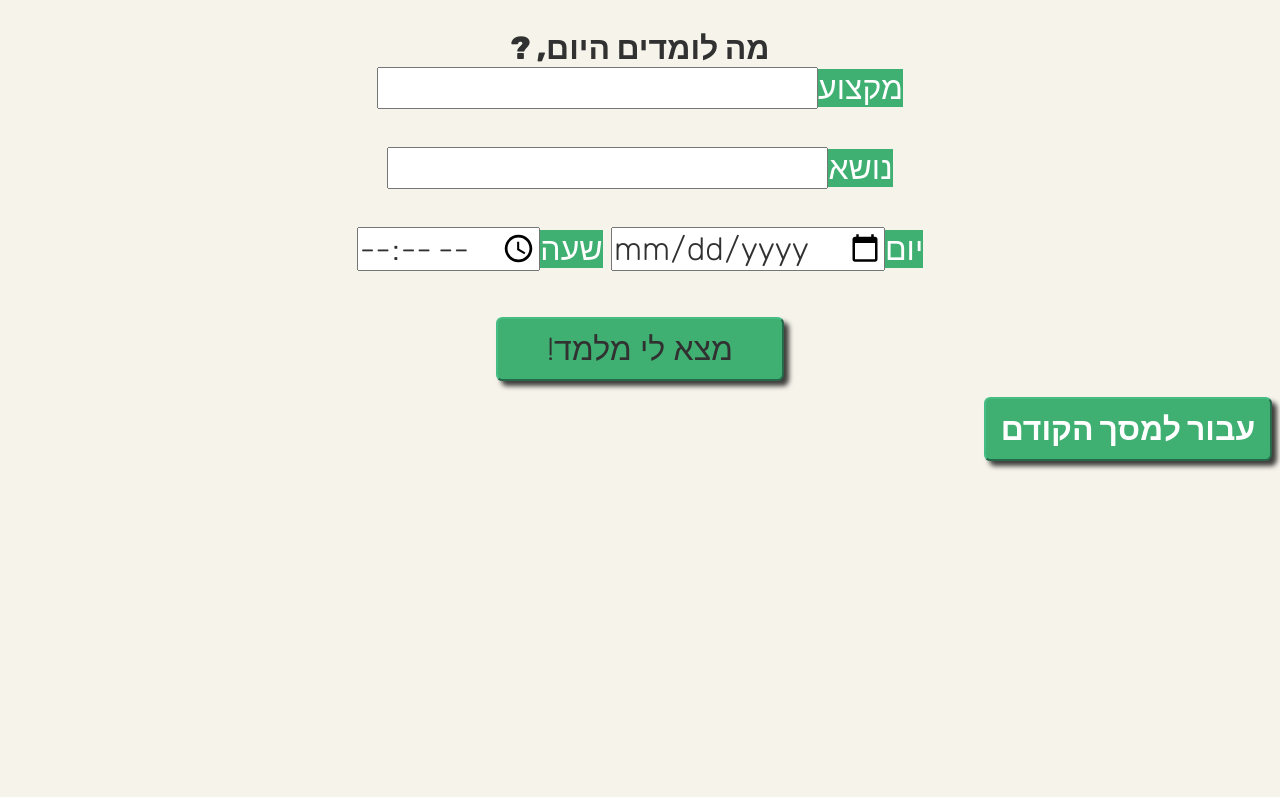
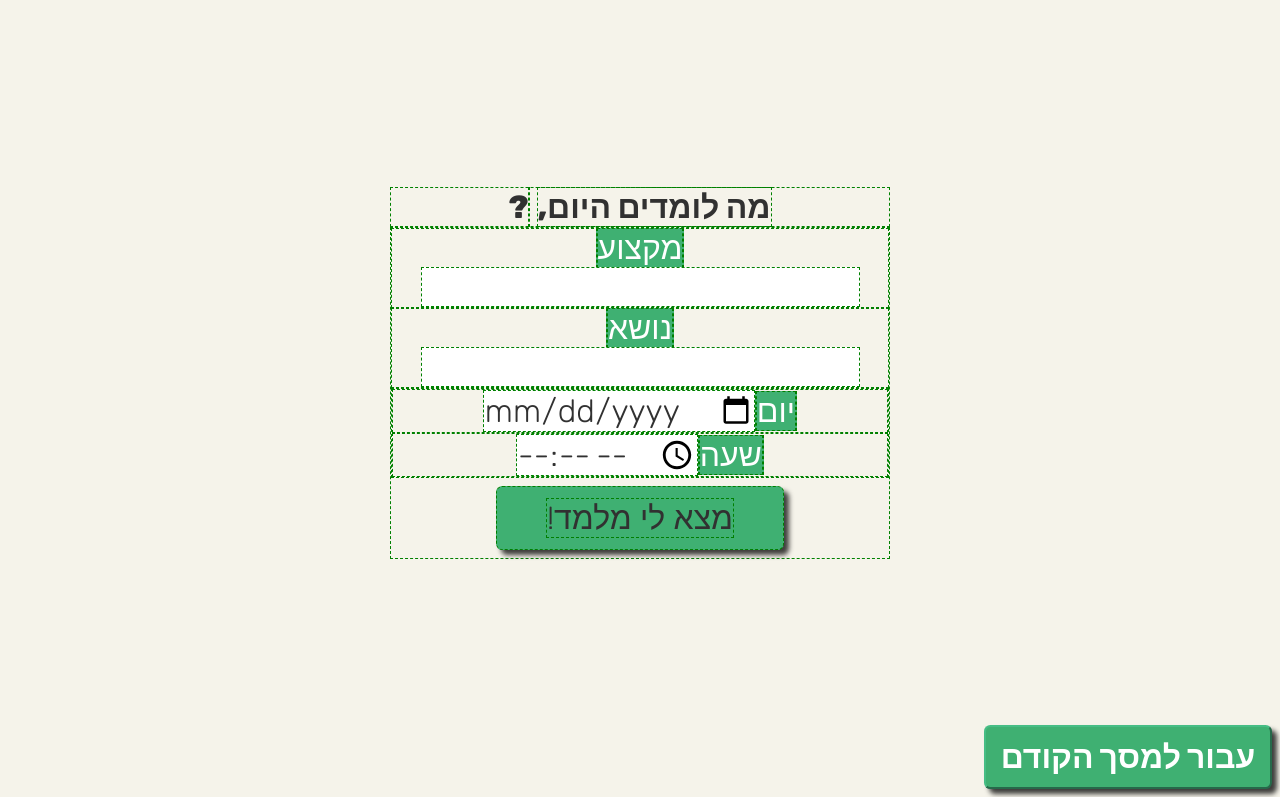
Before and after one commit to classmatedata/classmate, a plain HTML site: page site/www/start.html in a window 1280 px wide. Shown: the part 55-852 px from the top of the page. Drawn offline with Linux system fonts and the light colour scheme.

Commit message:
form design

```diff
--- a/site/www/css/general.css
+++ b/site/www/css/general.css
@@ -155,6 +155,10 @@ div label input {margin-right: 100px;}
   }
 
   /* start.html */
+
+  #search_teacher_div {
+    display: block;
+  }
   #search_teacher_div > *,  #search_teacher_div  * {
     font-size: 2rem;
     color:var(--font-color);
@@ -163,14 +167,27 @@ div label input {margin-right: 100px;}
   #search_teacher_div label,#search_teacher_div label>*  {
     color:var(--font-color-2);
     background-color: var(--bg-color-2);
-    float:start;
-    text-align: start;
   }
 
-  #find_teacher *{
-    border:1px green dashed !important;
+  #search_teacher_div {
+    max-width: 500px;
+    margin: auto;
   }
 
-  #find_teacher .line {
+  #search_teacher_div *{
+    border:1px green dashed;
+  }
+  #search_teacher_div .line.fx label{
+    /* display:block; */
+    /* width:100%; */
+    color: blue;
+  }
+  #search_teacher_div .line {
+    /* display:block; */
     width:100%;
+    /* text-align: start; */
   }
+
+  #search_teacher_div .line.fx label {
+    width:100px;
+  }
--- a/site/www/start.html
+++ b/site/www/start.html
@@ -35,12 +35,13 @@
    <main class="demo">
         <div id="search_teacher_div">
             <h1><span class="text_what_are_you_learning_today"></span>&nbsp;<span id="text_name"></span>?</h1>
-            <form class="#find_teacher" >
-                <div class="line"><label for="fnd_course"><span class="text_course">מקצוע</span></label><input id="fnd_course" name="course" value=""></div><br>
-                <div class="line"><label for="fnd_subject"><span class="text_subject">נושא</span></label><input  id="fnd_subject" name="subject" value=""></div><br>
+            <form class="find_teacher_form" >
+                <div class="line fx"><label for="fnd_course"><span class="text_course">מקצוע</span></label><input id="fnd_course" name="course" value=""></div>
+                <div class="line fx"><label for="fnd_subject"><span class="text_subject">נושא</span></label><input  id="fnd_subject" name="subject" value=""></div>
                 <div class="line">
-                    <label for="fnd_day"><span class="text_day">יום</span></label><input type="date"  id="fnd_day" name="day" value="">
-                    <label for="fnd_hour"><span class="text_time">שעה</span></label><input type="time"  id="fnd_hour" name="hour" value=""></div><br>
+                   <div class="nowrap"> <label for="fnd_day"><span class="text_day">יום</span></label><input type="date"  id="fnd_day" name="day" value=""></div>
+                   <div class="nowrap"> <label for="fnd_hour"><span class="text_time">שעה</span></label><input type="time"  id="fnd_hour" name="hour" value=""></div>
+                </div>
 
             <button onclick="location.href='./find_teacher.html'" type="button"><span class="text_search_teacher"></span></button>
 
```
